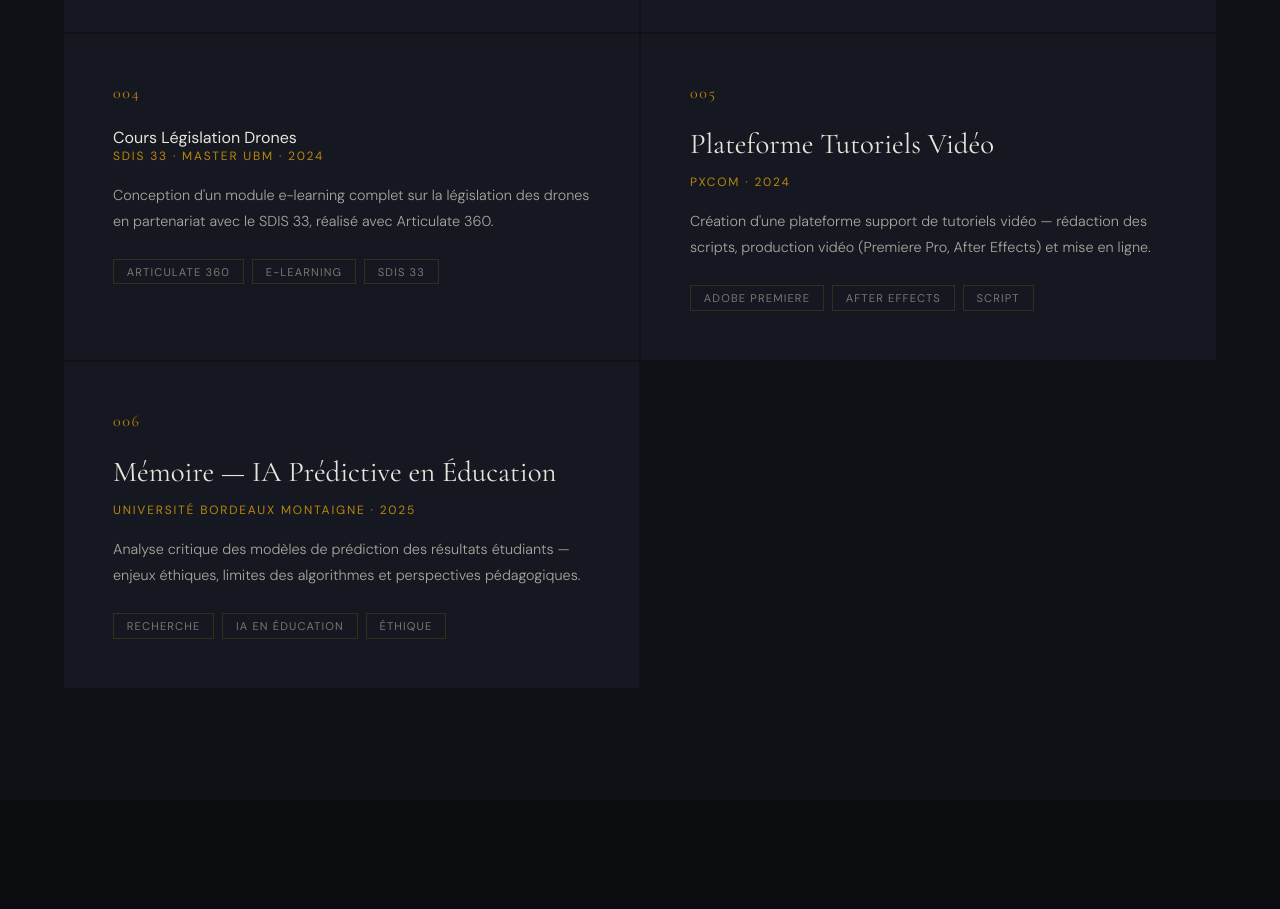
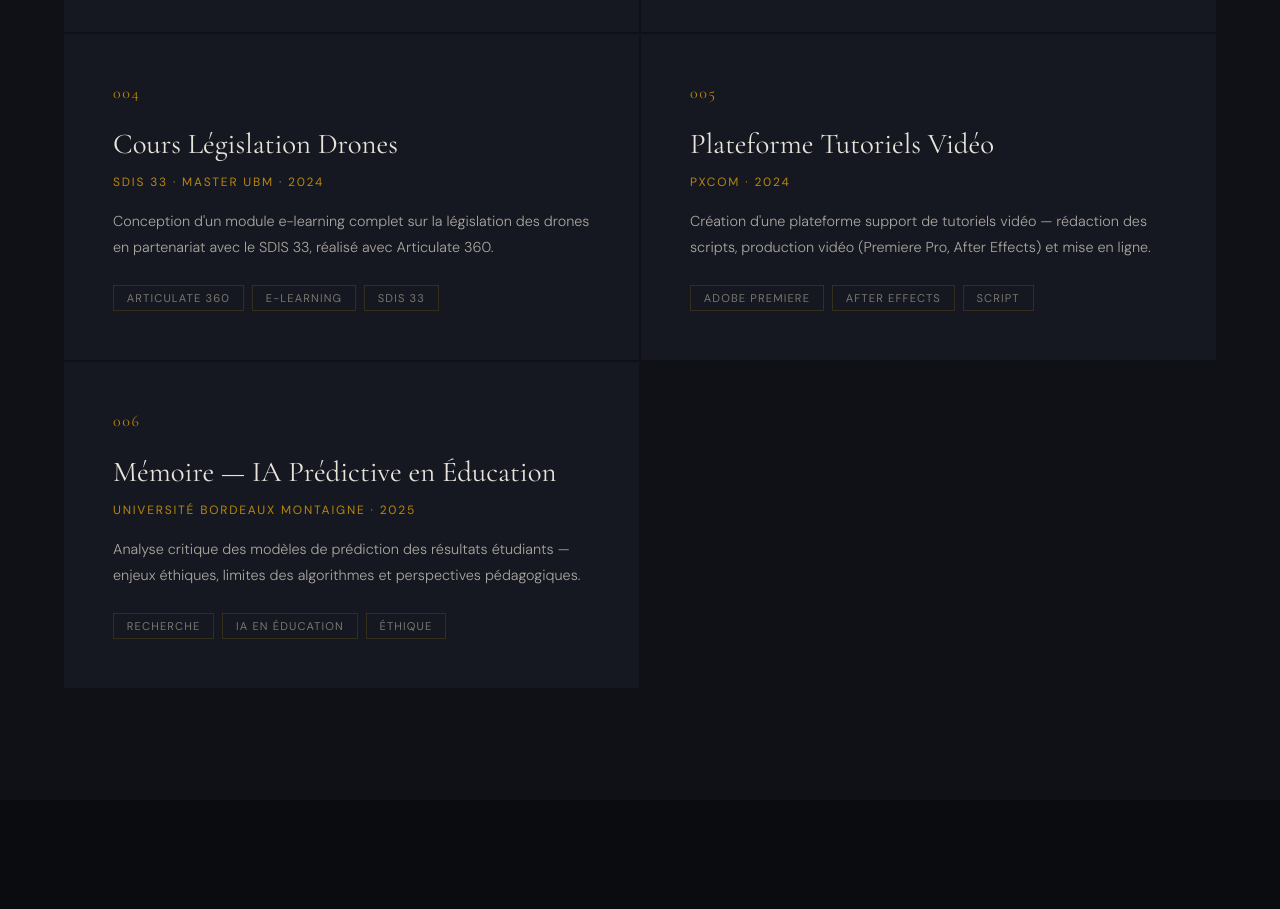
Before and after one commit to valleflorian2/valleflorian.github.io, a plain HTML site: page index.html in a window 1280 px wide. Shown: the part 1840-2749 px from the top of the page. Drawn offline with nearby package versions, Linux system fonts and the light colour scheme.

Commit message:
Update index.html

```diff
--- a/index.html
+++ b/index.html
@@ -716,7 +716,7 @@
 
     <div class="projet-card reveal">
       <p class="projet-num">004</p>
- <a href="page004.html" style="color:inherit;text-decoration:none;">Cours Législation Drones</a>
+<h3 class="projet-title"><a href="page004.html" style="color:inherit;text-decoration:none;">Cours Législation Drones</a></h3>
       <p class="projet-org">SDIS 33 · Master UBM · 2024</p>
       <p class="projet-desc">Conception d'un module e-learning complet sur la législation des drones en partenariat avec le SDIS 33, réalisé avec Articulate 360.</p>
       <div class="projet-tags">
```
